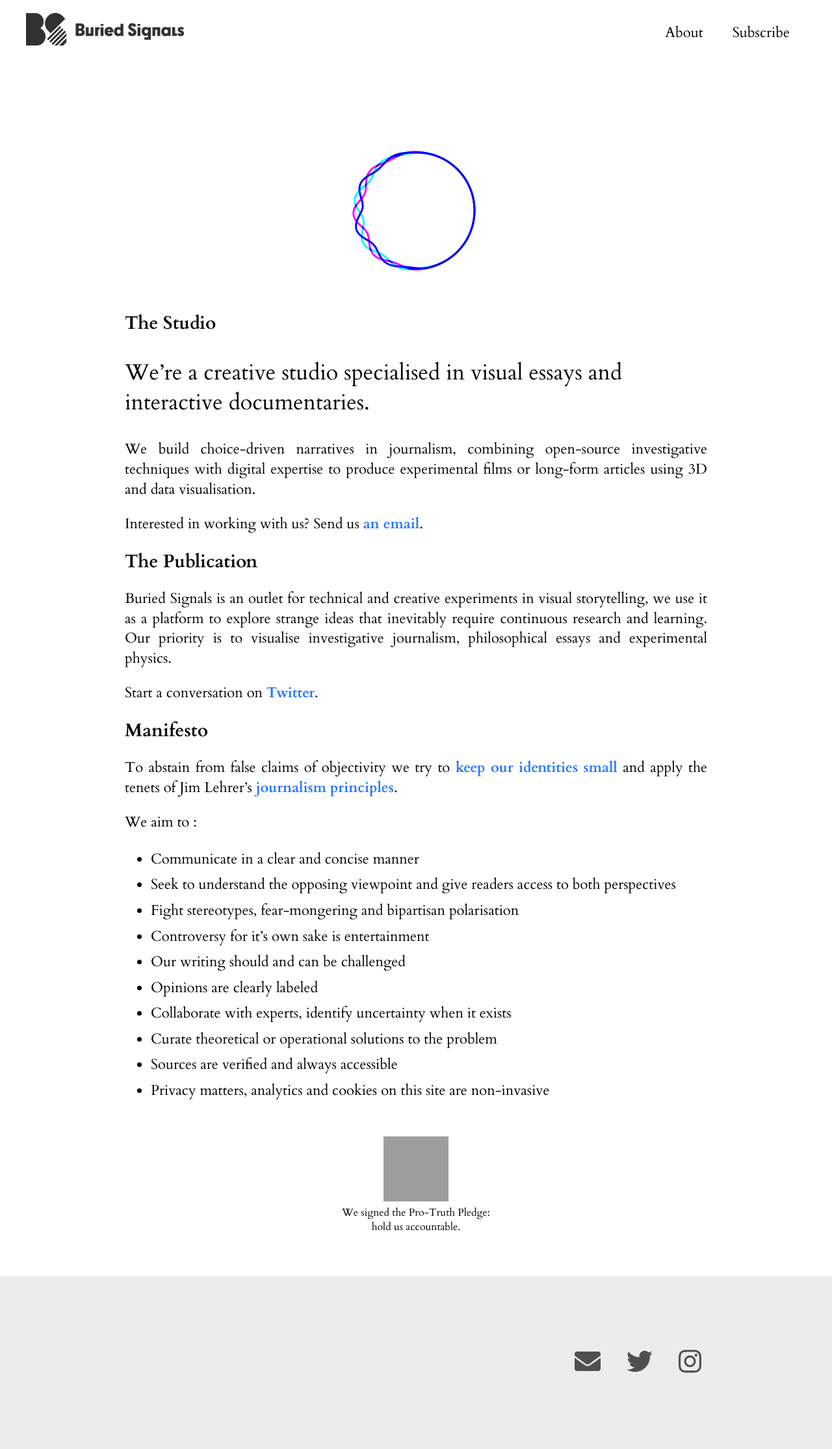
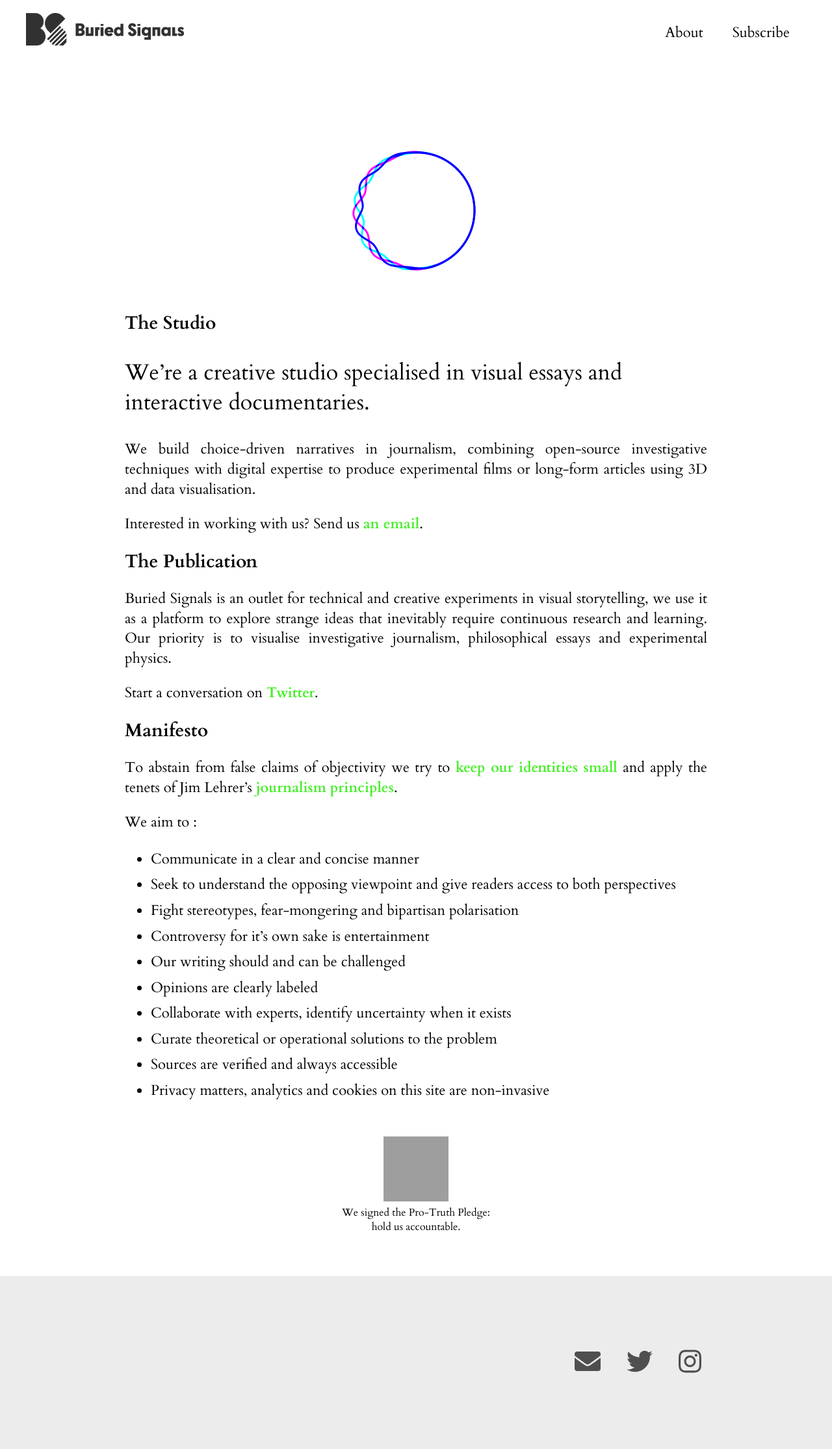
Before and after one commit to buriedsignals/blog, a Jekyll site: the page built from about.markdown, in a window 1280 px wide. Shown: the whole page at 65% size. Built offline with Jekyll 4.4.1, drawn with Linux system fonts in a browser that asks for light colours; grey boxes are pictures that could not be loaded.

Commit message:
visual fidelity

```diff
--- a/_sass/footer.scss
+++ b/_sass/footer.scss
@@ -38,7 +38,7 @@
     margin: 0px 20px;
     font-size: 2.5rem;
     &:hover {
-      color: #0CAFFF;
+      color: #46ee29;
       cursor: hover;
     }
   }
--- a/_sass/layout.scss
+++ b/_sass/layout.scss
@@ -74,7 +74,11 @@ body {
 
 .page-wrapper p a {
   font-weight: bold;
-  color: #1F75FE;
+  color: #46ee29;
+}
+
+.page-wrapper p a:hover {
+  color: #21f7e5;
 }
 
 .post-title {
--- a/_sass/navbar.scss
+++ b/_sass/navbar.scss
@@ -43,6 +43,10 @@ align-items: center;
     font-size: 22px;
 }
 
+.navbar-right a:hover {
+    color: #46ee29;
+}
+
 .navbar-right svg {
     height: 35px;
     width: 20px;
```
